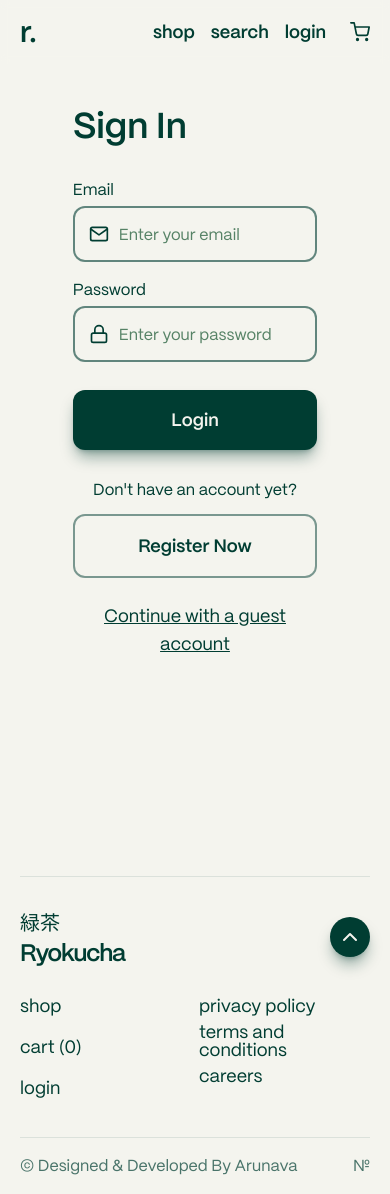
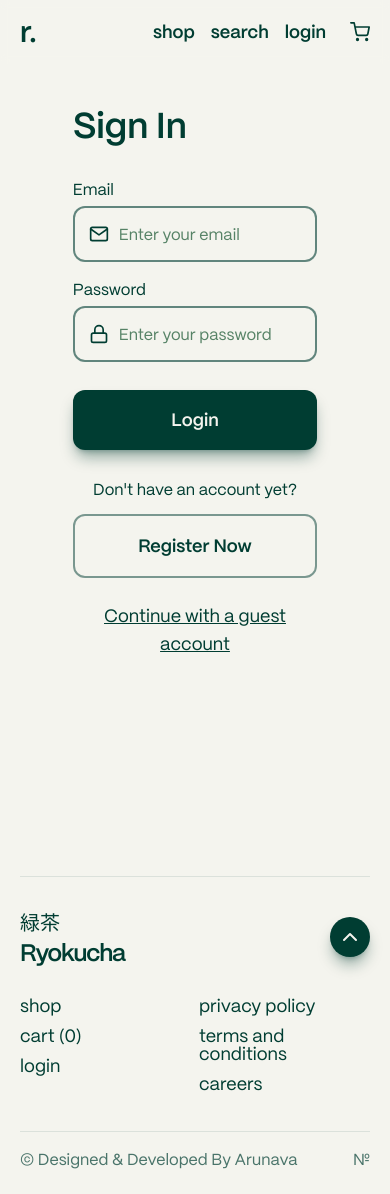
Before and after one commit to liquid-O2/ryokucha, a Next.js app: page /login in a window 390 px wide. Built offline with nearby package versions, Linux system fonts and the light colour scheme; no server answers; the database is empty.

Commit message:
fix: styling issues on mobile

```diff
--- a/app/featured.tsx
+++ b/app/featured.tsx
@@ -31,7 +31,7 @@ const Featured = () => {
               )
             })}
           </Carousel>
-          <Button variant='secondary' className='mt-20 w-[80%] md:w-auto'>
+          <Button variant='secondary' className='mt-12 md:mt-20 w-[80%] md:w-auto'>
             BROWSE MORE TEAS
           </Button>
         </div>
--- a/app/page.tsx
+++ b/app/page.tsx
@@ -18,7 +18,7 @@ export default function App() {
         <Container>
           <article className='flex flex-col justify-center items-center px-6 leading-normal'>
             <h2 className='max-w-[73ch] text-xl md:text-2xl text-center'>{`Japanese green teas are a healthy dose of rich flavour, elegant aroma and pure umami. It's delight in every sip. It's that needed energy boost in the morning. It's a refreshing sensation of light rain during a hot summer day. It's unlocked creativity, and hours of laser focus. It's what your mind wants, and your body needs. It's nothing but good vibes, delivered straight to your door.`}</h2>
-            <Button variant='secondary' className='mt-12 w-[80%] md:w-auto'>
+            <Button variant='secondary' className='mt-12  '>
               BROWSE OUR COLLECTION
             </Button>
           </article>
--- a/components/footer.tsx
+++ b/components/footer.tsx
@@ -26,14 +26,14 @@ const Footer = () => {
             </button>
           </div>
         </section>
-        <section className='flex flex-col gap-2 text-lg md:text-xl leading-none mb-8 '>
+        <section className='flex flex-col gap-3 text-lg md:text-xl leading-none mb-12 '>
           <Link className={'hover:opacity-50 transition-opacity duration-200 ease-in'} href={'/'}>
             shop
           </Link>
-          <button className='min-h-[3rem] w-fit hover:opacity-50 transition-opacity duration-200 ease-in'>{`cart (0)`}</button>
+          <button className=' w-fit hover:opacity-50 transition-opacity duration-200 ease-in'>{`cart (0)`}</button>
           {isLoggedIn ? (
             <button
-              className='min-h-[3rem] w-fit hover:opacity-50 transition-opacity duration-200 ease-in'
+              className=' w-fit hover:opacity-50 transition-opacity duration-200 ease-in'
               onClick={() => signOut(auth)}>
               logout
             </button>
@@ -43,7 +43,7 @@ const Footer = () => {
             </Link>
           )}
         </section>
-        <section className='flex flex-col gap-2 text-lg md:text-xl leading-none'>
+        <section className='flex flex-col gap-3 text-lg md:text-xl leading-none'>
           <p className={'hover:opacity-50 transition-opacity duration-200 ease-in hover:cursor-pointer'}>
             privacy policy
           </p>
--- a/components/section.tsx
+++ b/components/section.tsx
@@ -4,7 +4,7 @@ const Section = ({ children, full, className }: { children: React.ReactNode; ful
   return (
     <section
       className={`${
-        full ? '' : ' py-20 md:py-32 mb-2 rounded-3xl md:rounded-[3rem]'
+        full ? '' : ' py-24 md:py-32 mb-2 rounded-3xl md:rounded-[3rem]'
       } w-screen ${className} bg-background`}>
       {children}
     </section>
```
